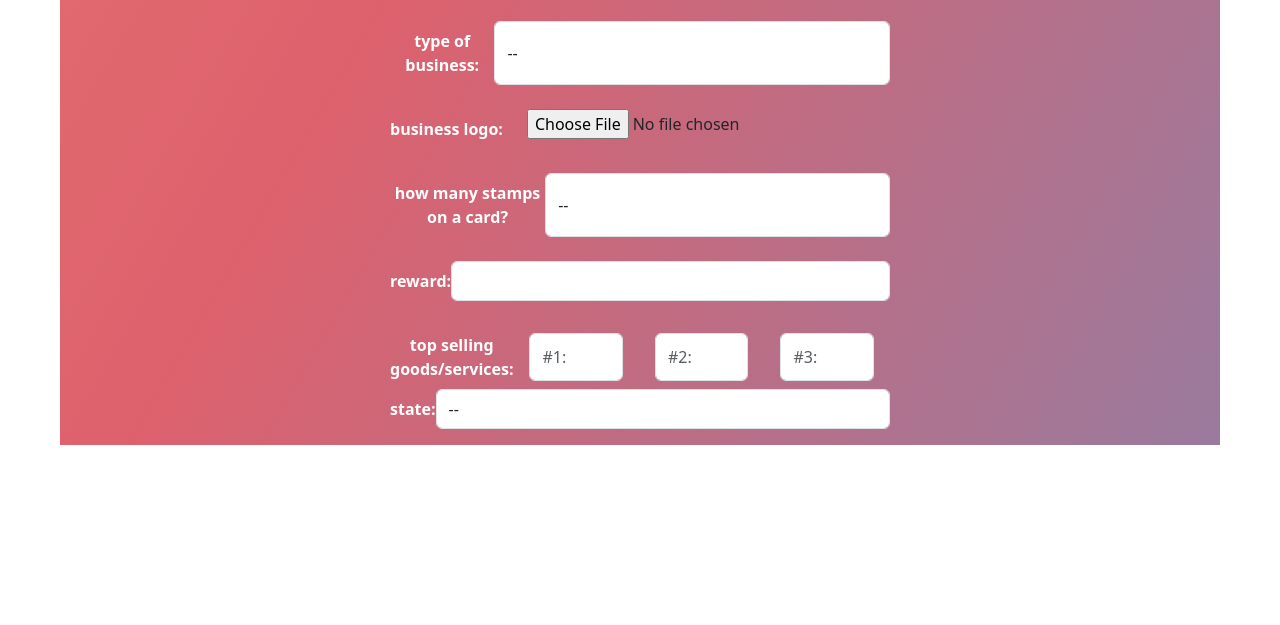
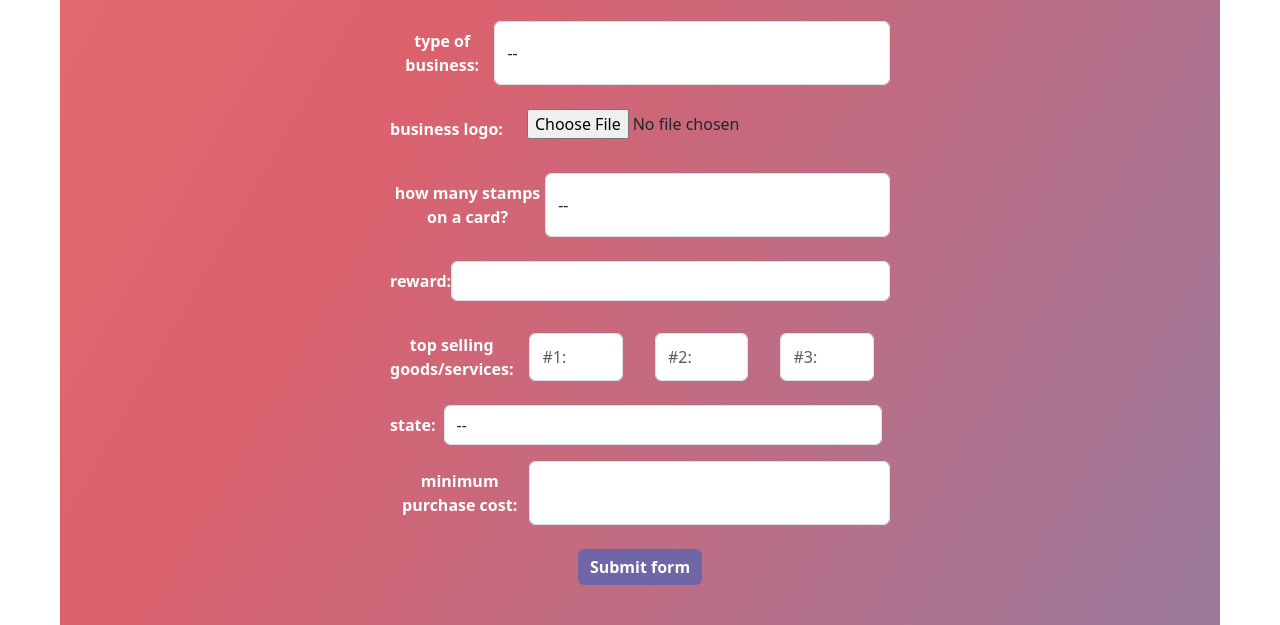
Before and after one commit to dasadishree/hackmhs, a plain HTML site: page business.html in a window 1280 px wide. Shown: the part 302-927 px from the top of the page. Before the commit the page ends 800 px from the top, so only its background shows below. Drawn offline with nearby package versions, Linux system fonts and the light colour scheme; a web font is replaced by a local one.

Commit message:
settings submit

```diff
--- a/business.css
+++ b/business.css
@@ -27,6 +27,8 @@ label{
     background-color: #7065a7;
     font-weight: bold;
     border: 0cm;
+    color: white;
+
 }
 
 li{
--- a/business.html
+++ b/business.html
@@ -103,8 +103,8 @@
 
       <center>
         <div class="form-group">
-          <label for="exampleFormControlSelect1" class="py-2">state: </label>
-          <select class="form-control input" id="state">
+          <label for="exampleFormControlSelect1" class="py-2 my-3">state: </label>
+          <select class="form-control input my-3 mx-2" id="state">
             <option>--</option>
             <option>Alabama</option>
             <option>Alaska</option>
@@ -160,7 +160,17 @@
           </select>
         </div>
       </center>
-
+      <center>
+        <div class="form-group">
+          <label for="exampleFormControlInput1" class="py-2">minimum purchase cost:</label>
+          <input type="text" class="form-control input" id="min-purchase">
+        </div>
+      </center>
+      <center>
+        <div class="col-12">
+          <button class="btn my-4" type="submit" id="submit">Submit form</button>
+        </div>
+      </center>
 
   <script src="business.js"></script>
   <script src="https://cdn.jsdelivr.net/npm/bootstrap@5.3.6/dist/js/bootstrap.bundle.min.js"
```
